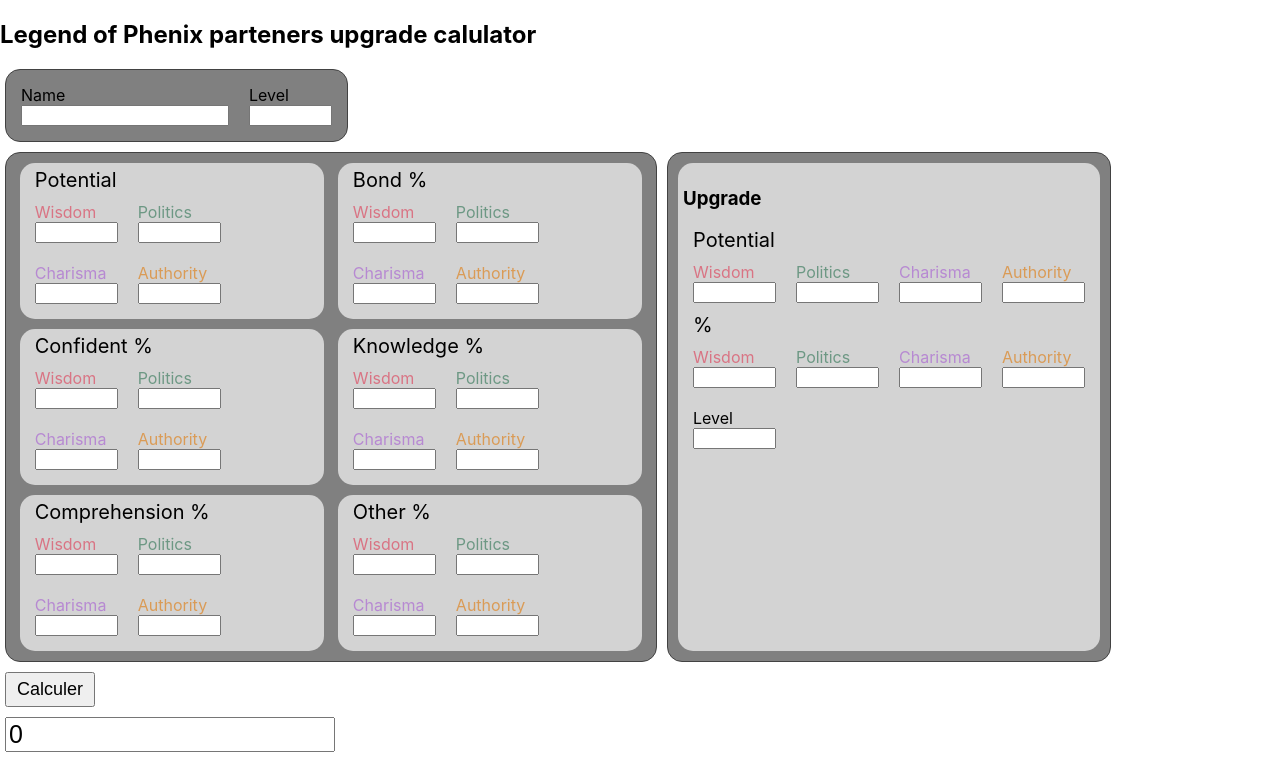
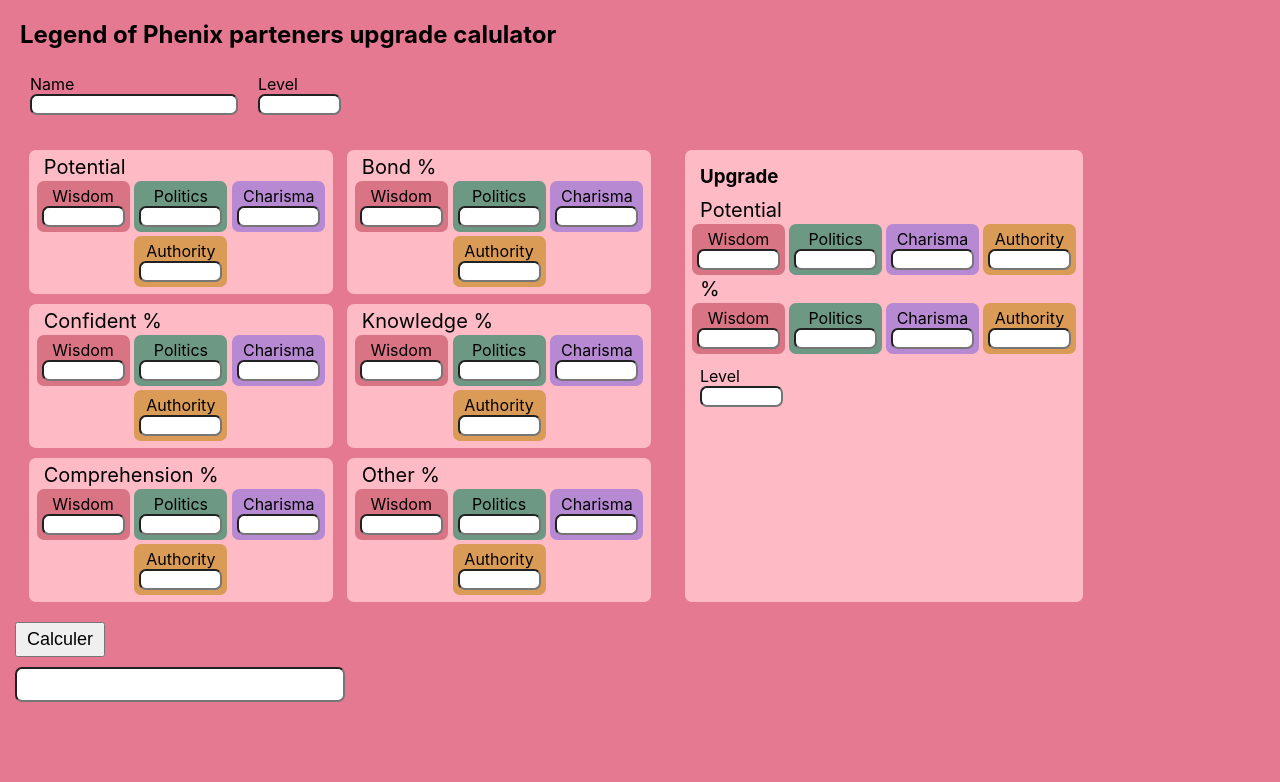
Before and after one commit to AoMirai/lop-attr-partenair-calculator, a React (Create React App) app: page / in a window 1280 px wide. Shown: the top 782 px of the page. Built offline with nearby package versions, Linux system fonts and the light colour scheme.

Commit message:
calcul with bugs

```diff
--- a/package.json
+++ b/package.json
@@ -7,6 +7,7 @@
     "@testing-library/react": "^13.3.0",
     "@testing-library/user-event": "^13.5.0",
     "react": "^18.1.0",
+    "react-devtools": "^4.24.7",
     "react-dom": "^18.1.0",
     "react-scripts": "5.0.1",
     "web-vitals": "^2.1.4"
--- a/src/App.js
+++ b/src/App.js
@@ -8,13 +8,15 @@ class App extends Component {
   constructor(props) {
     super(props)
     this.state = {
-      result: 0,
+      result: [],
       history: [],
       pot: [{ Wisdom: 0 }, { Politics: 0 }, { Charisma: 0 }, { Authority: 0 }],
       bond: [{ Wisdom: 0 }, { Politics: 0 }, { Charisma: 0 }, { Authority: 0 }],
       confident: [{ Wisdom: 0 }, { Politics: 0 }, { Charisma: 0 }, { Authority: 0 }],
       knowledge: [{ Wisdom: 0 }, { Politics: 0 }, { Charisma: 0 }, { Authority: 0 }],
-      comprehension: [{ Wisdom: 0 }, { Politics: 0 }, { Charisma: 0 }, { Authority: 0 }]
+      comprehension: [{ Wisdom: 0 }, { Politics: 0 }, { Charisma: 0 }, { Authority: 0 }],
+      potUp: [{ Wisdom: 0 }, { Politics: 0 }, { Charisma: 0 }, { Authority: 0 }],
+      pourcentUp: [{ Wisdom: 0 }, { Politics: 0 }, { Charisma: 0 }, { Authority: 0 }]
     }
   }
 
@@ -24,7 +26,6 @@ class App extends Component {
 
   handleChangeStats = (event) => {
     for (let i = 0; i < 4; i++) {
-
       let updateState = this.state[event.target.className];
       let state = { ...updateState[i] };
       if (Object.keys(updateState[i])[0] === event.target.name)
@@ -36,33 +37,54 @@ class App extends Component {
 
   onClickResult = () => {
 
-    let attr = [];
-    let pourcent = {
-      bond: [],
-      confident: [],
-      knowledge: [],
-      comprehension: []
-    };
+    let {name, potUp, lvlUp, pourcentUp} = this.state;
+    lvlUp = parseInt(lvlUp);
+    let totalAttr = 0;
+    let totalPourcent = 0;
     let result = 0;
-    let coef = (((parseInt(this.state.lvl) * parseInt(this.state.lvl)) + parseInt(this.state.lvl) + 18) / 10);
+    const lvl = parseInt(this.state.lvl)
+    let coef = (((lvl * lvl) + lvl + 18) / 10);
+    let totalAttrUp = 0;
+    let totalPourcentUp = 0;
+    const totalLvlUp = lvlUp + lvl;
+    let coefUp = (((totalLvlUp * totalLvlUp) + totalLvlUp + 18) / 10);
 
     for (let i = 0; i < this.state.pot.length; i++) {
-      const element = this.state.pot[i];
-      attr.push( (Object.values(element)[0] * coef) + 10 )
-      result += (Object.values(element)[0] * coef) + 10;
+      const element = parseInt(Object.values(this.state.pot[i])[0]);
+      const attr = (element * coef) + 10;
+
+      const up = parseInt(Object.values(this.state.potUp[i])[0]);
+      const attrUp = ( (element + up) * coefUp) + 10;
+
+      totalAttr += attr;
+      totalPourcent += parseInt(Object.values(this.state.bond[i])[0]) * attr / 100;
+      totalPourcent += parseInt(Object.values(this.state.confident[i])[0]) * attr / 100;
+      totalPourcent += parseInt(Object.values(this.state.knowledge[i])[0]) * attr / 100;
+      totalPourcent += parseInt(Object.values(this.state.comprehension[i])[0]) * attr / 100;
+
+      totalAttrUp += attrUp;
+      totalPourcentUp += parseInt(Object.values(this.state.bond[i])[0]) * attrUp / 100;
+      totalPourcentUp += parseInt(Object.values(this.state.confident[i])[0]) * attrUp / 100;
+      totalPourcentUp += parseInt(Object.values(this.state.knowledge[i])[0]) * attrUp / 100;
+      totalPourcentUp += parseInt(Object.values(this.state.comprehension[i])[0]) * attrUp / 100;
+      totalPourcentUp += parseInt(Object.values(this.state.pourcentUp[i])[0]) * attrUp / 100;
     }
 
-    for (let i = 0; i < this.state.pot.length; i++) {
-      const pot = this.state.pot[i];
-      pourcent.bond.push({ [Object.keys(pot)[0]]: Object.values(this.state.bond[i])[0] * attr[i] / 100 })
-      pourcent.confident.push({ [Object.keys(pot)[0]]: Object.values(this.state.confident[i])[0] * attr[i] / 100 })
-      pourcent.knowledge.push({ [Object.keys(pot)[0]]: Object.values(this.state.knowledge[i])[0] * attr[i] / 100 })
-      pourcent.comprehension.push({ [Object.keys(pot)[0]]: Object.values(this.state.comprehension[i])[0] * attr[i] / 100 })
+    result = (totalAttrUp - totalAttr) + (totalPourcentUp - totalPourcent);
 
-      result += Object.values(this.state.bond[i])[0] * attr[i] / 100 + Object.values(this.state.confident[i])[0] * attr[i] / 100 + Object.values(this.state.knowledge[i])[0] * attr[i] / 100 + Object.values(this.state.comprehension[i])[0] * attr[i] / 100;
-    }
 
-    this.setState({ result, history: [...this.state.history, { operation: this.state.result, result: this.state.result }] })
+    this.setState({
+      result, history: [
+        ...this.state.history,
+        {
+          name,
+          result,
+          potUp,
+          lvlUp,
+          pourcentUp
+        }
+      ]
+    })
   }
 
 
@@ -72,7 +94,7 @@ class App extends Component {
         <h2>Legend of Phenix parteners upgrade calulator</h2>
         <Parameter handleChange={this.handleChange} handleChangeStats={this.handleChangeStats} onClickResult={this.onClickResult} />
         <button onClick={this.onClickResult}>Calculer</button>
-        <Result value={this.state.result.toString()} />
+        <Result value={this.state.resultUp} />
         <History history={this.state.history} />
       </div>
     );
--- a/src/History.jsx
+++ b/src/History.jsx
@@ -1,11 +1,17 @@
 
-import React, {Component} from 'react';
+import React, { Component } from 'react';
 
 class History extends Component {
     render() {
-        return(
+        return (
             <div className="History">
-                {this.props.history.map(result => <div> <div>{result.nom}</div>  <div>{result.lvlup}</div>  <div>{result.potup}</div>  <div>{result.result}</div> </div>  )}
+                {this.props.history.map((result, key) =>
+                    <div key={key}>
+                        <div>Nom : {result.name}</div>
+                        <div>Level Up : {result.lvlUp}</div>
+                        <div>Potential Up : {result.potUp.map(obj => `${Object.keys(obj)[0]} : ${Object.values(obj)[0]} `)}</div>
+                        <div>Attribut Up : {result.result}</div>
+                    </div>)}
             </div>
         )
     }
--- a/src/Input.jsx
+++ b/src/Input.jsx
@@ -7,6 +7,7 @@ class Input extends Component {
             <div className={'Input ' + this.props.name}>
                 <label htmlFor={this.props.name}>{this.props.name}</label>
                 <input
+                className={this.props.className}
                 type={this.props.type}
                 id={this.props.id}
                 name={this.props.name}
--- a/src/Parameter.jsx
+++ b/src/Parameter.jsx
@@ -96,7 +96,7 @@ class Parameter extends Component {
                             <div className='map'>
                                 {potential.map(pot =>
                                     <Input handleChange={this.props.handleChangeStats}
-                                        className='up'
+                                        className='potUp'
                                         type="number"
                                         key={'up' + pot}
                                         id={'up' + pot}
@@ -108,17 +108,17 @@ class Parameter extends Component {
                             <div className='map'>
                                 {potential.map(pot =>
                                     <Input handleChange={this.props.handleChangeStats}
-                                        className='up'
+                                        className='pourcentUp'
                                         type="number"
                                         key={'%up' + pot}
                                         id={'%up' + pot}
                                         name={pot} />)}
                             </div>
                             <Input handleChange={this.props.handleChange}
-                                className='up'
+                                className='lvlUp'
                                 type="number"
-                                key='uplvl'
-                                id='uplvl'
+                                key='lvlUp'
+                                id='lvlUp'
                                 name='Level' />
                         </div>
                     </div>
--- a/src/index.css
+++ b/src/index.css
@@ -5,7 +5,7 @@ body {
     sans-serif;
   -webkit-font-smoothing: antialiased;
   -moz-osx-font-smoothing: grayscale;
-
+  background-color: #E67992;
 }
 
 code {
@@ -14,6 +14,10 @@ code {
 }
 .App {
   width: 100%;
+  padding: 10px;
+}
+h2, h3 {
+  margin: 10px;
 }
 .Parameter .wrap-content{
   display: flex;
@@ -21,11 +25,8 @@ code {
   flex-wrap: wrap;
 }
 .Parameter .wrap-content.col{
-  border-radius: 15px;
   width: fit-content;
   max-width: 50vw;
-  background-color: grey;
-  border: 1px solid rgb(66, 66, 66);
   margin: 5px;
   padding: 5px;
   justify-content: space-evenly;
@@ -36,13 +37,13 @@ code {
   font-size: 20px;
 }
 .Parameter .para {
-  border-radius: 15px;
+  border-radius: 7px;
   display: flex;
   flex-direction: column;
   padding: 5px;
   margin: 5px;
   width: fit-content;
-  background-color: lightgrey;
+  background-color: #FFBBC5;
   width: 23vw;
 }
 .Parameter .para.up {
@@ -50,6 +51,8 @@ code {
 }
 .Input input{
   width: 75px;
+  border-radius: 7px;
+
 }
 .Input {
   display: flex;
@@ -60,6 +63,8 @@ code {
   display: flex;
   flex-direction: row;
   flex-wrap: wrap;
+  justify-content: space-evenly;
+
 }
 #name {
   width: 200px;
@@ -72,16 +77,24 @@ button {
 .Result input {
   margin: 5px;
   font-size: 25px;
+  border-radius: 7px;
+
 }
 .Input.Wisdom {
-  color: #d97484;
+  background-color: #d97484;
 }
 .Input.Politics {
-  color: #6d9884;
+  background-color: #6d9884;
 }
 .Input.Charisma {
-  color: #b789d2;
+  background-color: #b789d2;
 }
 .Input.Authority {
-  color: #da9b56;
+  background-color: #da9b56;
 }
+.Input.Wisdom, .Input.Politics, .Input.Charisma, .Input.Authority {
+  border-radius: 7px;
+  padding: 5px;
+  margin: 2px;
+  text-align: center;
+}
```
Also changed, not shown: 1 other file (tests, documents, lock files or other folders).
